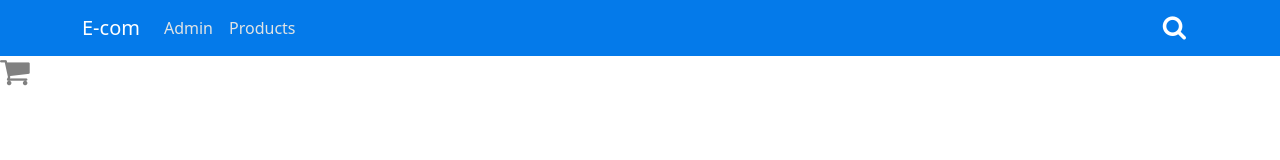
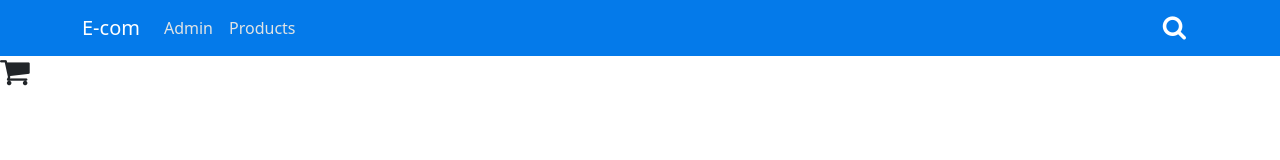
Before and after one commit to RaazDk1992/ecom-react, a React (Create React App) app: page /cart in a window 1280 px wide. Shown: the top 160 px of the page. Built offline with nearby package versions, Linux system fonts and the light colour scheme.

Commit message:
payment method integration init

```diff
--- a/package.json
+++ b/package.json
@@ -14,6 +14,7 @@
     "react-dom": "^18.3.1",
     "react-router-dom": "^6.27.0",
     "react-scripts": "5.0.1",
+    "stripe": "^17.2.1",
     "web-vitals": "^2.1.4"
   },
   "scripts": {
--- a/src/assets/styles/FloatingCart.css
+++ b/src/assets/styles/FloatingCart.css
@@ -1,19 +1,23 @@
-@import './global/app-global.css';
-#floating-cart{
-    position:fixed;
-    top: 10%;
+#floating-cart {
+    display: flex;
+    flex-direction: column;  /* Stack cart icon and button vertically */
+    justify-content: center; /* Center vertically */
+    align-items: center;     /* Center horizontally */
+    width: 100px;            /* Adjust size based on your needs */
+    height: 100px;
+    position: fixed;
     right: 2%;
-    width: 50px;
-    height: 50px;
-    border: 1px solid gray;
-    border-radius: 50%;
+    top: 5%;
+}
+
+.ecom-cart-icon {
     background-color: transparent;
-    display: flex;
-    justify-content: center;
+    border: none;
+    color: inherit;
+    cursor: pointer;
+    font-size: 2em;
 }
-.ecom-cart-icon{
-    background:transparent;
-    border: none;
-    color: gray;
 
+.dropdown-toggle::after {
+    display: none !important;
 }
--- a/src/components/Checkout.js
+++ b/src/components/Checkout.js
@@ -0,0 +1,3 @@
+export default function CheckOut(){
+
+}
--- a/src/components/FloatingCart.js
+++ b/src/components/FloatingCart.js
@@ -1,8 +1,30 @@
-import { useState } from "react";
-import'./../assets/styles/FloatingCart.css';
-export default function FloatingCart(){
-    const[cartexpanded,setCartExpanded] = useState(false);
-    return(<div id="floating-cart">
-        <button className="fa fa-shopping-cart fa-2x ecom-cart-icon"></button>
-    </div>);
+import { useContext, useState } from "react";
+import Dropdown from 'react-bootstrap/Dropdown';
+import 'bootstrap/dist/css/bootstrap.min.css';
+import './../assets/styles/FloatingCart.css';
+import { CartContext } from "../provider/CartDataProvider";
+
+export default function FloatingCart() {
+    const [cartexpanded, setCartExpanded] = useState(false);
+    const {cartItems} = useContext(CartContext);
+    return (
+        <div id="floating-cart">
+            <Dropdown>
+                <Dropdown.Toggle as="div" className="icon-toggle">
+                    <button className="fa fa-shopping-cart fa-2x ecom-cart-icon"></button>
+
+                </Dropdown.Toggle>
+
+                <Dropdown.Menu>
+
+                  {cartItems.length >0?(cartItems
+                    .map(items=>( <Dropdown.Item as="button">Action</Dropdown.Item>)))
+                    :(<Dropdown.Item as="button">You have not added any item</Dropdown.Item>)}
+
+
+                </Dropdown.Menu>
+            </Dropdown>
+
+        </div>
+    );
 }
```
Also changed, not shown: 2 other files (tests, documents, lock files or other folders).
